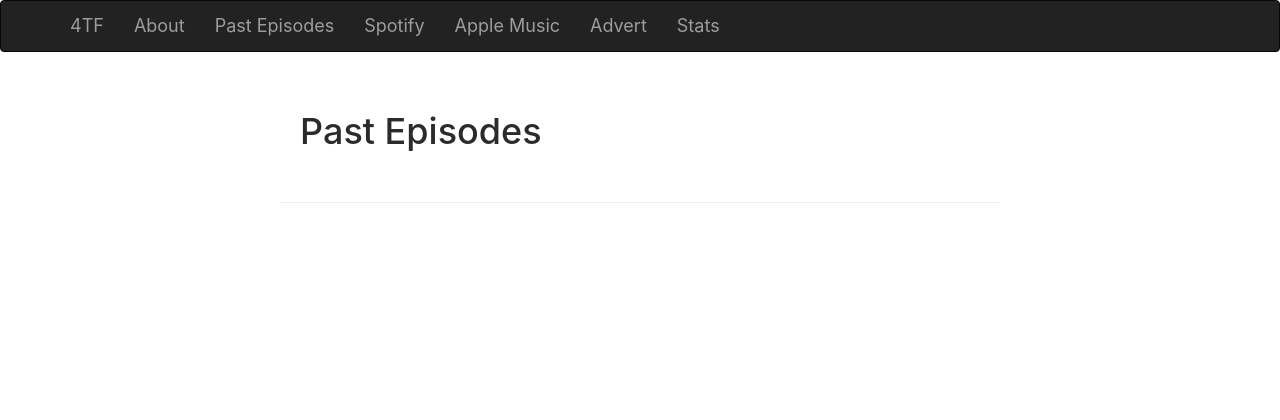
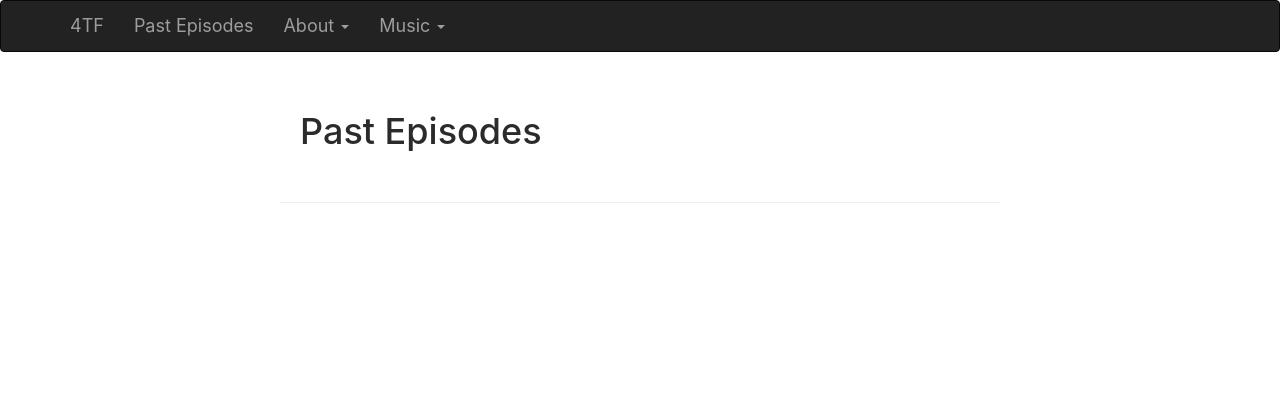
Before and after one commit to m-tanner/4TrackFriday, a Flask app: page /past in a window 1280 px wide. Shown: the top 420 px of the page. Run offline with Flask 2, Linux system fonts and the light colour scheme; data that the repository does not hold is empty; parts of the project's set-up code (start-up, migrations or seed data) failed here and were passed over; some libraries are stand-ins or nearby versions.

Commit message:
update navbar

```diff
--- a/src/app/templates/base.html
+++ b/src/app/templates/base.html
@@ -33,12 +33,26 @@
             </div>
             <div class="navbar-collapse collapse">
                 <ul class="nav navbar-nav">
-                    <li><a href="/about">About</a></li>
                     <li><a href="/past">Past Episodes</a></li>
-                    <li><a href="/spotify">Spotify</a></li>
-                    <li><a href="/apple">Apple Music</a></li>
-                    <li><a href="/advert" target="_blank">Advert</a></li>
-                    <li><a href="/stats">Stats</a></li>
+                    <li class="dropdown">
+                        <a href="#" class="dropdown-toggle" data-toggle="dropdown">
+                            About <b class="caret"></b>
+                        </a>
+                        <ul class="dropdown-menu">
+                            <li><a href="/about">Origin Story</a></li>
+                            <li><a href="/advert" target="_blank">Poster</a></li>
+                        </ul>
+                    </li>
+                    <li class="dropdown">
+                        <a href="#" class="dropdown-toggle" data-toggle="dropdown">
+                            Music <b class="caret"></b>
+                        </a>
+                        <ul class="dropdown-menu">
+                            <li><a href="/spotify">Spotify</a></li>
+                            <li><a href="/apple">Apple Music</a></li>
+                            <li><a href="/stats">By the Numbers</a></li>
+                        </ul>
+                    </li>
                 </ul>
             </div>
         </div>
```
